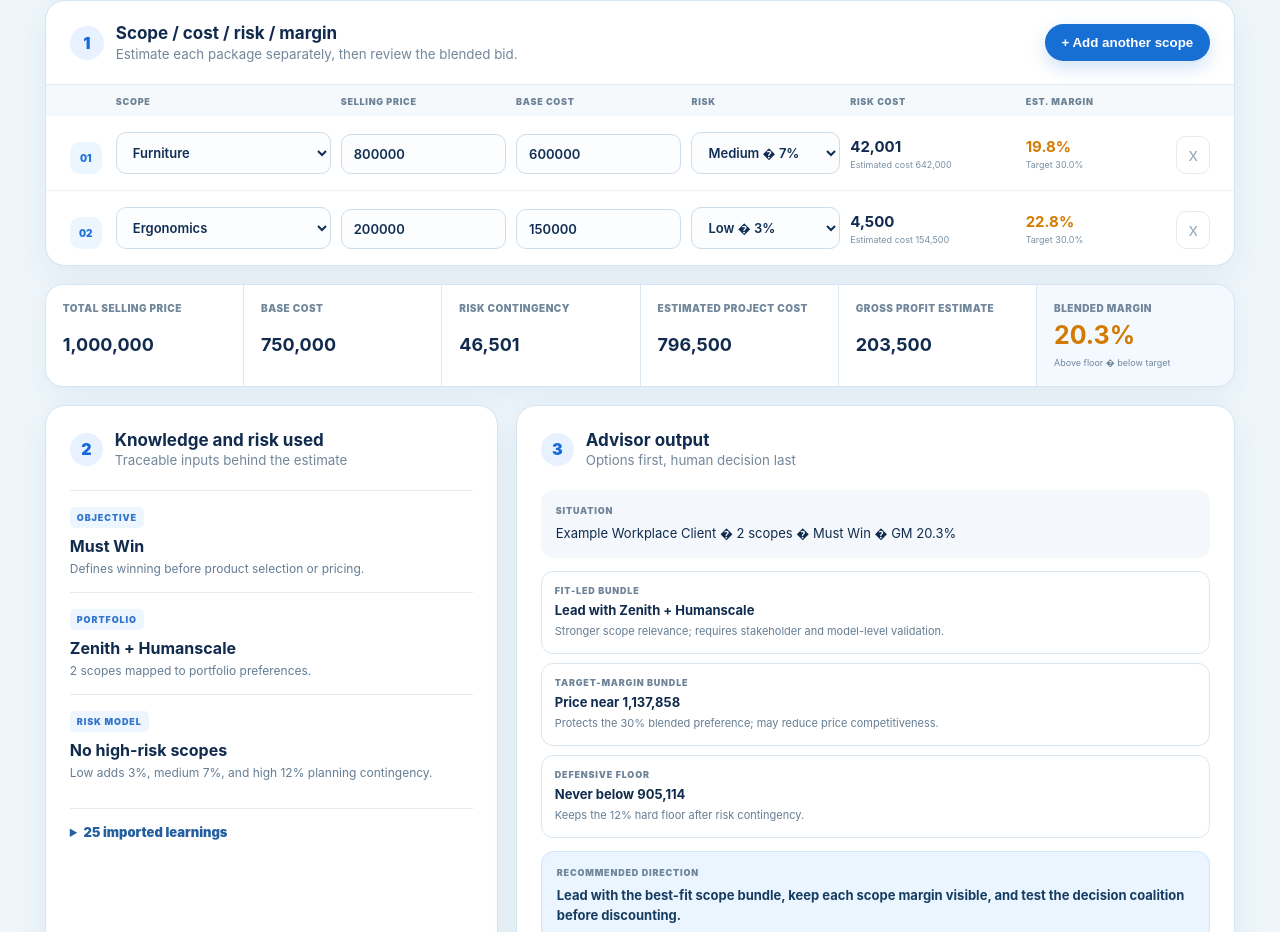
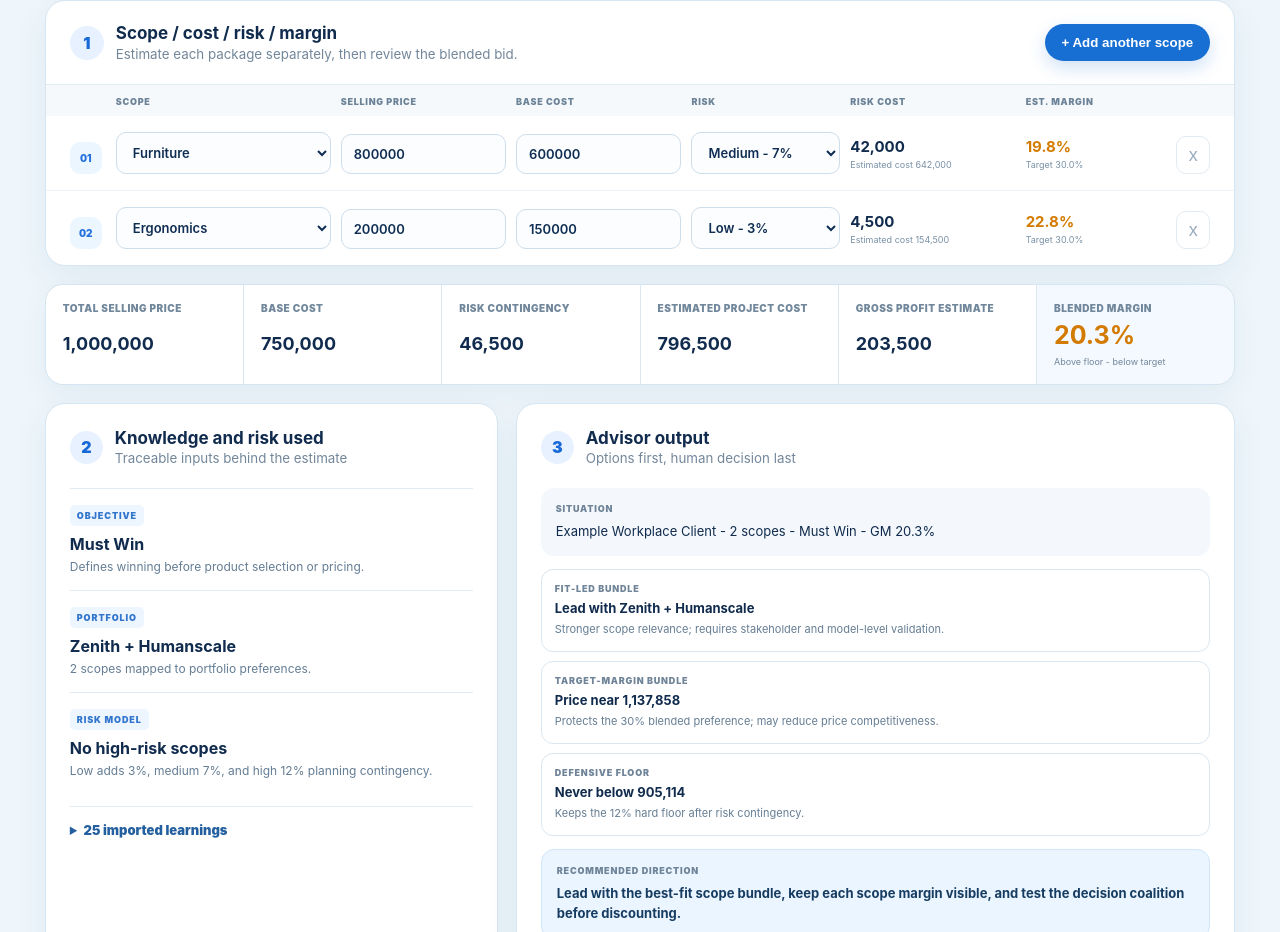
Before and after one commit to PhucNgo71/phuc-decision-advisor, a Next.js app: page / in a window 1280 px wide. Shown: the part 1151-2083 px from the top of the page. Built offline with nearby package versions, Linux system fonts and the light colour scheme.

Commit message:
Polish estimator labels and round contingency values

```diff
--- a/app/decision-lab.tsx
+++ b/app/decision-lab.tsx
@@ -86,7 +86,7 @@ export default function DecisionLab() {
 
     const scopes = scopeLines.map((line) => {
       const riskRate = riskRates[line.risk];
-      const contingency = line.cost * riskRate;
+      const contingency = Math.round(line.cost * riskRate);
       const estimatedCost = line.cost + contingency;
       const margin =
         line.sellingPrice > 0
@@ -349,9 +349,9 @@ export default function DecisionLab() {
                     )
                   }
                 >
-                  <option value="low">Low � 3%</option>
-                  <option value="medium">Medium � 7%</option>
-                  <option value="high">High � 12%</option>
+                  <option value="low">Low - 3%</option>
+                  <option value="medium">Medium - 7%</option>
+                  <option value="high">High - 12%</option>
                 </select>
               </label>
               <div className="scope-output">
@@ -413,7 +413,7 @@ export default function DecisionLab() {
             {result.belowFloor
               ? 'Below hard floor'
               : result.belowTarget
-                ? 'Above floor � below target'
+                ? 'Above floor - below target'
                 : 'Target met'}
           </em>
         </div>
@@ -468,8 +468,8 @@ export default function DecisionLab() {
           <div className="situation">
             <small>Situation</small>
             <p>
-              {customer || 'Unnamed customer'} � {result.scopes.length} scopes �{' '}
-              {objectiveLabels[objective]} � GM {percent(result.blendedMargin)}
+              {customer || 'Unnamed customer'} - {result.scopes.length} scopes -{' '}
+              {objectiveLabels[objective]} - GM {percent(result.blendedMargin)}
             </p>
           </div>
           <div className="scenario-list">
```
